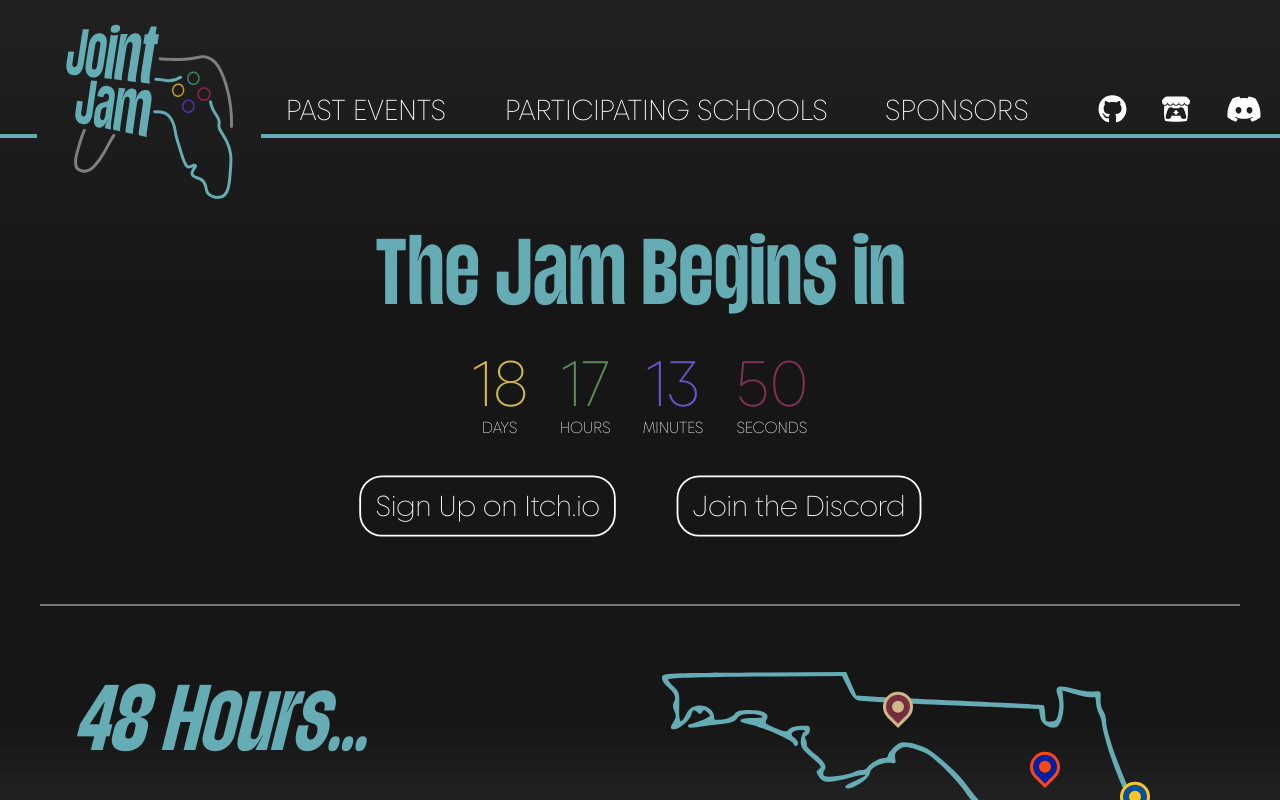
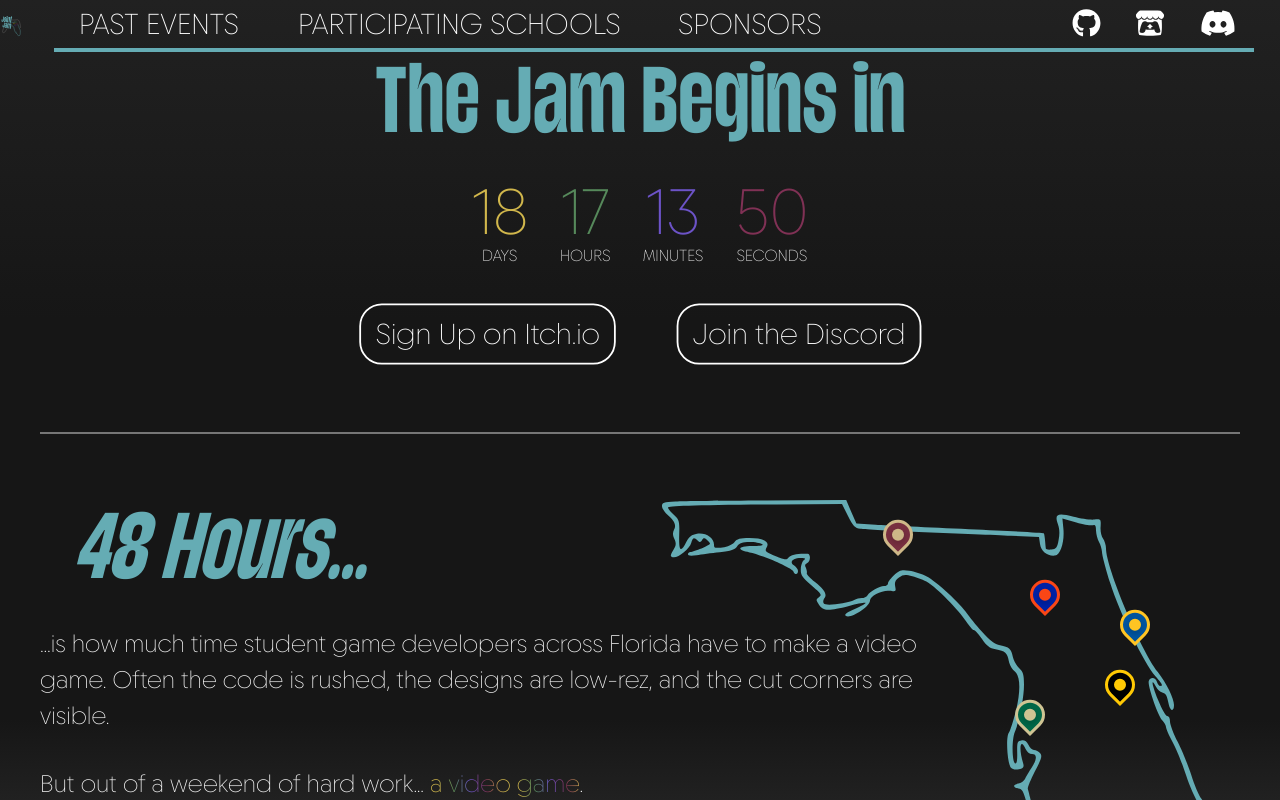
Before and after one commit to Joint-Jam/joint-jam.github.io, a React (Vite) app: page / in a window 1280 px wide. Shown: the top 800 px of the page. Built offline with nearby package versions, Linux system fonts and the light colour scheme; what tailwindcss-debug-screens would draw is missing.

Commit message:
Simplify the navbar

```diff
--- a/src/components/NavBar.module.scss
+++ b/src/components/NavBar.module.scss
@@ -1,69 +1,40 @@
-.nav {
+.nav2 {
     display: flex;
+    justify-content: center;
 
-    .navItem {
-        margin: 0 1rem;
-        font-size: 2rem;
-        white-space: nowrap;
-        text-transform: uppercase;
-
-
-        @media (max-width: 1005px) {
-            margin: 0 0.5rem;
-        }
+    .logo {
+        width: 12rem;
+        margin-left: auto;
+        display: flex;
+        padding-right: 2rem;
     }
 
-    .transparent {
-        color: transparent;
-    }
-
-    .logo {
-        flex: none;
-        width: 12rem;
-        margin: 1rem;
-
-        @media (max-width: 1229px) {
-            display: none;
-        }
-    }
-
-    .navLeft {
+    .content {
+        min-width: 1200px;
+        width: 1200px;
+        max-width: 1200px;
         display: flex;
+        margin: auto 0;
         justify-content: space-between;
 
         border-bottom: 4px solid var(--accent);
 
-        @media (max-width: 1229px) {
-            display: none;
-            width: none;
-            margin: none;
+        .left, .right {
+            display: flex;
+            align-items: center;
+
+            .link {
+                display: block;
+                margin: 0 1rem;
+                font-size: 2rem;
+                white-space: nowrap;
+                text-transform: uppercase;
+            }
         }
     }
 
-    .navContent {
-        display: flex;
-        justify-content: space-between;
-
-        border-bottom: 4px solid var(--accent);
-
-        @media (max-width: 1005px) {
-            width: 100%;
-            flex-direction: column;
-        }
-
-        .centerText {
-            display: flex;
-            text-align: center;
-            justify-content: center;
-
-            @media (max-width: 726px) {
-                flex-direction: column;
-            }
-        }
-
-        .icons {
-            display: flex;
-            justify-content: center;
-        }
+    .after {
+        margin-left: auto;
+        width: 12rem;
     }
 }
--- a/src/components/NavBar.module.scss.d.ts
+++ b/src/components/NavBar.module.scss.d.ts
@@ -1,8 +1,7 @@
-export declare const centerText: string;
-export declare const icons: string;
+export declare const after: string;
+export declare const content: string;
+export declare const left: string;
+export declare const link: string;
 export declare const logo: string;
-export declare const nav: string;
-export declare const navContent: string;
-export declare const navItem: string;
-export declare const navLeft: string;
-export declare const transparent: string;
+export declare const nav2: string;
+export declare const right: string;
--- a/src/components/NavBar.tsx
+++ b/src/components/NavBar.tsx
@@ -10,30 +10,23 @@
 
 export const NavBar = () => {
   return (
-    <nav className={styles.nav}>
-      {/* this is horrible and really bad someone please destroy this */}
-      <div className="flex flex-col justify-center w-10">
-        <div className={styles.navLeft}>
-          <Link to={PageUrls.home()} className={clsx(styles.navItem, styles.transparent)}>. </Link>
+    <nav className={styles.nav2}>
+      <Link to={PageUrls.home()} className={styles.logo}>
+        <img alt="Joint Jam Logo" src={logoImage}></img>
+      </Link>
+      <div className={styles.content}>
+        <div className={styles.left}>
+          <Link to={PageUrls.home()} className={clsx(styles.link, "striped-link")}>Past Events</Link>
+          <Link to={PageUrls.schools()} className={clsx(styles.link, "striped-link")}>Participating Schools</Link>
+          <Link to={PageUrls.home()} className={clsx(styles.link, "striped-link")}>Sponsors</Link>
+        </div>
+        <div className={styles.right}>
+          <Link to={PageUrls.external.github()} className={clsx(styles.link, "striped-link")}><FontAwesomeIcon icon={faGithub}/></Link>
+          <Link to={CurrentEvent.itchUrl} className={clsx(styles.link, "striped-link")}><FontAwesomeIcon icon={faItchIo}/></Link>
+          <Link to={PageUrls.external.discord()} className={clsx(styles.link, "striped-link")}><FontAwesomeIcon icon={faDiscord}/></Link>
         </div>
       </div>
-      <Link to={PageUrls.home()} className={clsx(styles.navItem, styles.logo)}>
-        <img alt="Joint Jam Logo" src={logoImage}></img>
-      </Link>
-      <div className="flex flex-col justify-center w-full">
-        <div className={styles.navContent}>
-          <div className={styles.centerText}>
-            <Link to={PageUrls.home()} className={clsx(styles.navItem, "striped-link")}>Past Events</Link>
-            <Link to={PageUrls.schools()} className={clsx(styles.navItem, "striped-link")}>Participating Schools</Link>
-            <Link to={PageUrls.home()} className={clsx(styles.navItem, "striped-link")}>Sponsors</Link>
-          </div>
-          <div className={styles.icons}>
-            <Link to={PageUrls.external.github()} className={clsx(styles.navItem, "striped-link")}><FontAwesomeIcon icon={faGithub}/></Link>
-            <Link to={CurrentEvent.itchUrl} className={clsx(styles.navItem, "striped-link")}><FontAwesomeIcon icon={faItchIo}/></Link>
-            <Link to={PageUrls.external.discord()} className={clsx(styles.navItem, "striped-link")}><FontAwesomeIcon icon={faDiscord}/></Link>
-          </div>
-        </div>
-      </div>
+      <div className={styles.after}></div>
     </nav>
   );
 }
```
